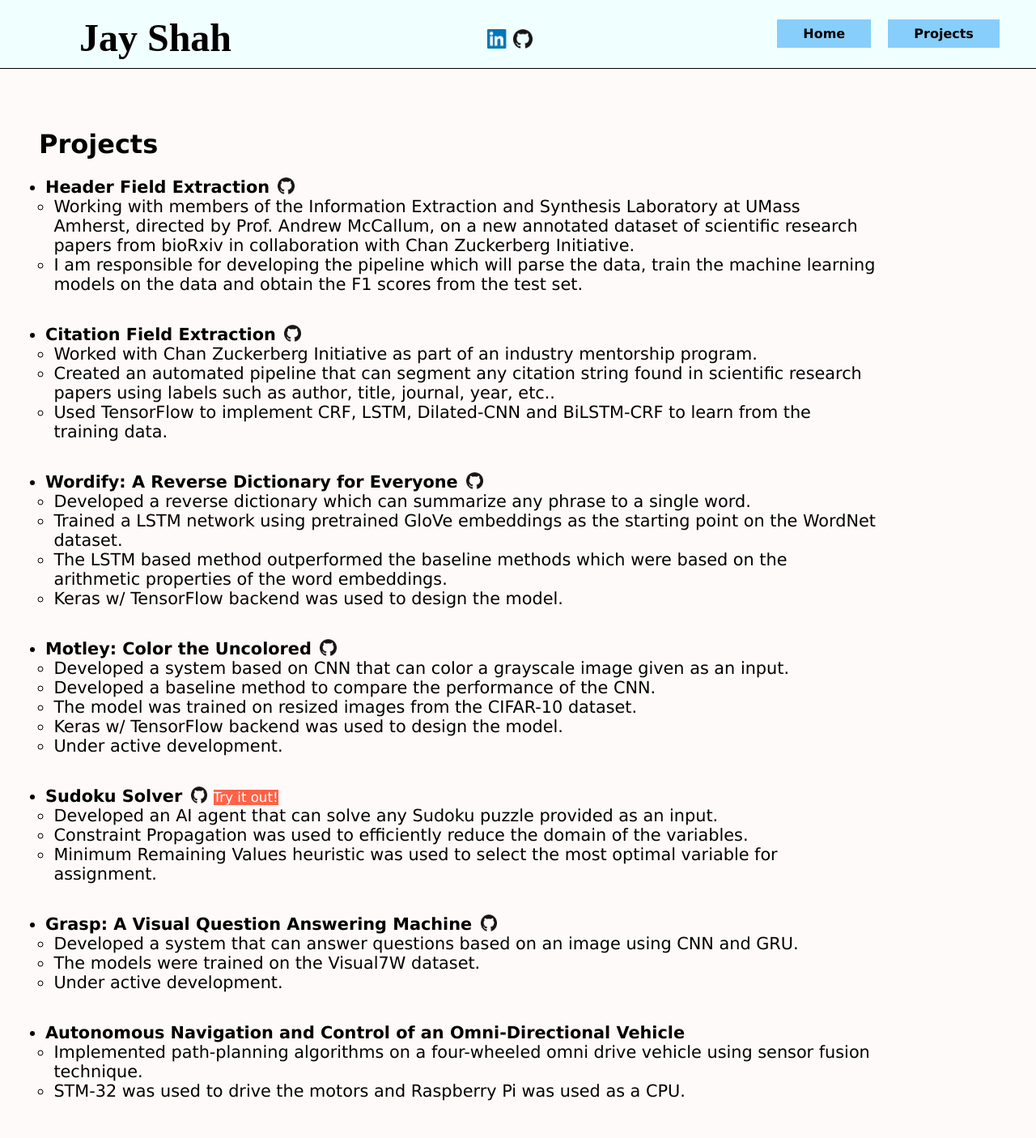
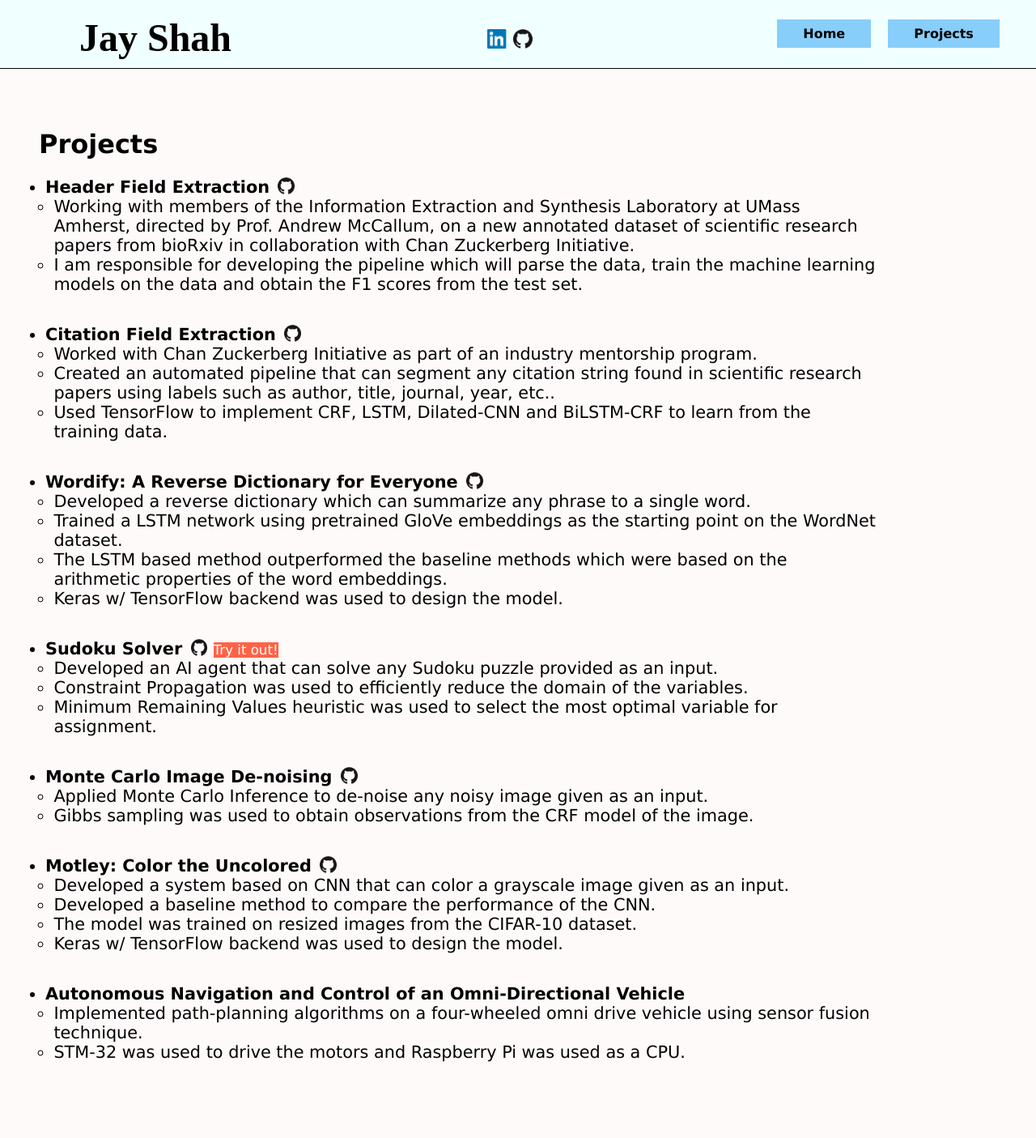
Before and after one commit to jshcs/jshcs.github.io, a Jekyll site: the page built from projects/index.html, in a window 1280 px wide. Shown: the whole page at 81% size. Built offline with Jekyll 4.4.1, drawn with Linux system fonts in a browser that asks for light colours; some web fonts are replaced; after the commit the page ends 1357 px from its top, so only the background shows below that.

Commit message:
updated the list of projects

```diff
--- a/projects/index.html
+++ b/projects/index.html
@@ -28,15 +28,6 @@ word embeddings.</li>
     <li class="projects-description-list">Keras w/ TensorFlow backend was used to design the model.</li>
   </ul>
   </li><br><br>
-  <li class="projects-list">Motley: Color the Uncolored<a href="https://github.com/jshcs/motley" target="_blank"><img src="/assets/github.png" /></a>
-  <ul>
-    <li class="projects-description-list">Developed a system based on CNN that can color a grayscale image given as an input.</li>
-    <li class="projects-description-list">Developed a baseline method to compare the performance of the CNN.</li>
-    <li class="projects-description-list">The model was trained on resized images from the CIFAR-10 dataset.</li>
-    <li class="projects-description-list">Keras w/ TensorFlow backend was used to design the model.</li>
-    <li class="projects-description-list">Under active development.</li>
-  </ul>
-  </li><br><br>
   <li class="projects-list">Sudoku Solver<a href="https://github.com/jshcs/ai_sudoku" target="_blank"><img src="/assets/github.png" /></a> <a href="/ai_sudoku"><span>Try it out!</span></a>
   <ul>
     <li class="projects-description-list">Developed an AI agent that can solve any Sudoku puzzle provided as an input.</li>
@@ -44,11 +35,18 @@ word embeddings.</li>
     <li class="projects-description-list">Minimum Remaining Values heuristic was used to select the most optimal variable for assignment.</li>
   </ul>
   </li><br><br>
-  <li class="projects-list">Grasp: A Visual Question Answering Machine<a href="https://github.com/jshcs/graspQA" target="_blank"><img src="/assets/github.png" /></a>
+  <li class="projects-list">Monte Carlo Image De-noising<a href="https://github.com/jshcs/dnoise" target="_blank"><img src="/assets/github.png" /></a>
   <ul>
-    <li class="projects-description-list">Developed a system that can answer questions based on an image using CNN and GRU.</li>
-    <li class="projects-description-list">The models were trained on the Visual7W dataset.</li>
-    <li class="projects-description-list">Under active development.</li>
+    <li class="projects-description-list">Applied Monte Carlo Inference to de-noise any noisy image given as an input.</li>
+    <li class="projects-description-list">Gibbs sampling was used to obtain observations from the CRF model of the image.</li>
+  </ul>
+  </li><br><br>
+  <li class="projects-list">Motley: Color the Uncolored<a href="https://github.com/jshcs/motley" target="_blank"><img src="/assets/github.png" /></a>
+  <ul>
+    <li class="projects-description-list">Developed a system based on CNN that can color a grayscale image given as an input.</li>
+    <li class="projects-description-list">Developed a baseline method to compare the performance of the CNN.</li>
+    <li class="projects-description-list">The model was trained on resized images from the CIFAR-10 dataset.</li>
+    <li class="projects-description-list">Keras w/ TensorFlow backend was used to design the model.</li>
   </ul>
   </li><br><br>
   <li class="projects-list">Autonomous Navigation and Control of an Omni-Directional Vehicle
```
